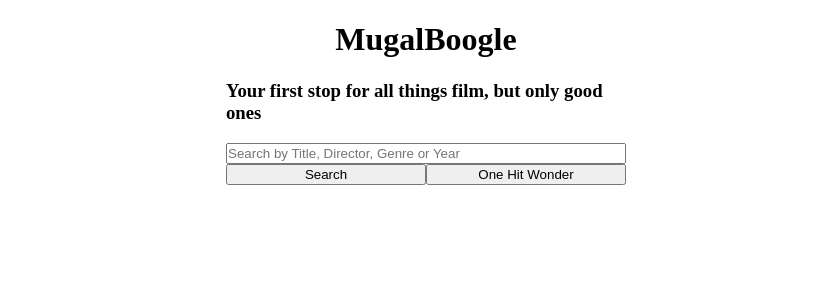
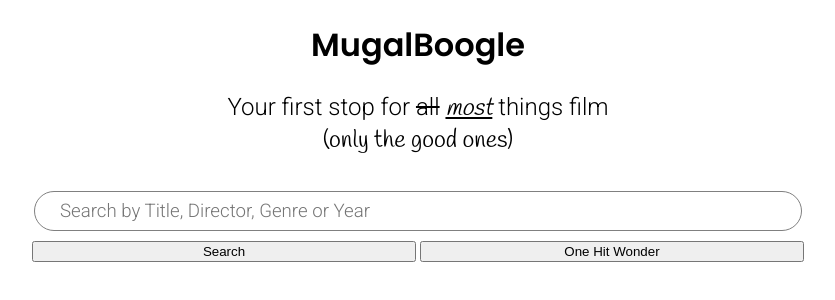
Before and after one commit to MugishaU/Mugalboogle, a website: page index.html in a window 1280 px wide. Shown: the whole page, without its empty margins (222-1057 px from the left). Drawn offline with Linux system fonts and the light colour scheme.

Commit message:
add base styling and fonts and round search bar

```diff
--- a/index.html
+++ b/index.html
@@ -1,21 +1,36 @@
 <!DOCTYPE html>
 <html lang="en">
   <head>
-      <meta charset="UTF-8">
-      <meta name="viewport" content="width=device-width, initial-scale=1.0">
-      <title>MugalBoogle</title>
-      <script defer src="client.js"></script>
-      <link href="styles.css" rel="stylesheet"/>
+    <meta charset="UTF-8" />
+    <meta name="viewport" content="width=device-width, initial-scale=1.0" />
+    <title>MugalBoogle</title>
+    <script defer src="client.js"></script>
+    <link
+      href="https://fonts.googleapis.com/css2?family=Handlee&family=Poppins:wght@600&family=Roboto:wght@100;300;400;500&display=swap"
+      rel="stylesheet"
+    />
+    <link href="styles.css" rel="stylesheet" />
   </head>
   <body>
     <header>
       <h1>MugalBoogle</h1>
-      <h3>Your first stop for all things film, but only good ones</h3>
-          <form id= "form">
-              <input id="input" type="text" placeholder="Search by Title, Director, Genre or Year"></input>
-              <input id="search" type="submit" value="Search">
-              <input id="lucky" type="submit" value="One Hit Wonder">
-          </form>
+      <h3 id="top">
+        Your first stop for <del>all</del>
+        <span class="hand"
+          ><u><em>most</em></u></span
+        >
+        things film
+      </h3>
+      <h3 id="bottom" class="hand">(only the good ones)</h3>
+      <form id="form">
+        <input
+          id="input"
+          type="text"
+          placeholder="Search by Title, Director, Genre or Year"
+        />
+        <input id="search" type="submit" value="Search" />
+        <input id="lucky" type="submit" value="One Hit Wonder" />
+      </form>
     </header>
     <main>
       <div id="0"></div>
--- a/styles.css
+++ b/styles.css
@@ -1,34 +1,49 @@
 body {
-  width: 100%;
+  box-sizing: border-box;
+  width: 75vw;
   height: 100vh;
-}
-main {
-  max-width: 400px;
-  margin: 0 auto;
-}
-h1 {
+  margin: auto;
   text-align: center;
-  max-width: 400px;
+  font-family: "Roboto", sans-serif;
 }
 
-form {
-  display: grid;
-  grid-template-rows: 1fr 1fr;
-  grid-template-columns: 1fr 1fr;
-  max-width: 400px;
+h1 {
+  font-family: "Poppins", sans-serif;
 }
 
-input[type="text"] {
-  width: 99%;
-  grid-column: 1 / span 2;
-  padding: 0;
+h3 {
+  font-family: "Roboto", sans-serif;
+  font-weight: 300;
+  font-size: 18pt;
 }
 
-input[type="submit"] {
-  width: 100%;
+.hand {
+  font-family: "Handlee", cursive;
+}
+#top {
+  margin-bottom: 0;
+}
+#bottom {
+  margin-top: 0;
 }
 
-header {
-  max-width: 400px;
-  margin: 0 auto;
+#input {
+  font-family: "Roboto", sans-serif;
+  font-weight: 300;
+  box-sizing: border-box;
+  width: 60vw;
+  margin: 10px 0;
+  height: 40px;
+  font-size: 14pt;
+  padding-left: 25px;
+  border-radius: 50px;
+  border: 1.5px grey solid;
+  outline: none;
+  /* margin: 0; */
+  /* padding: 0; */
 }
+
+#search,
+#lucky {
+  width: 30vw;
+}
```
